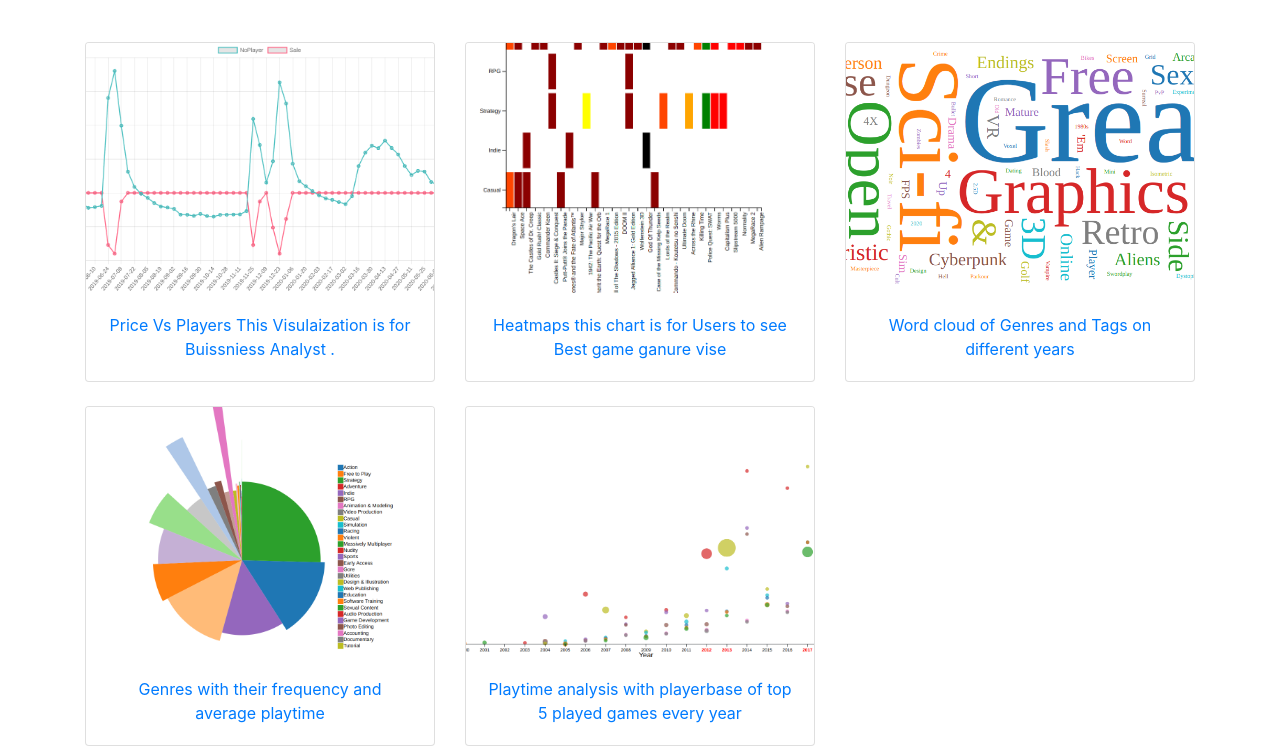
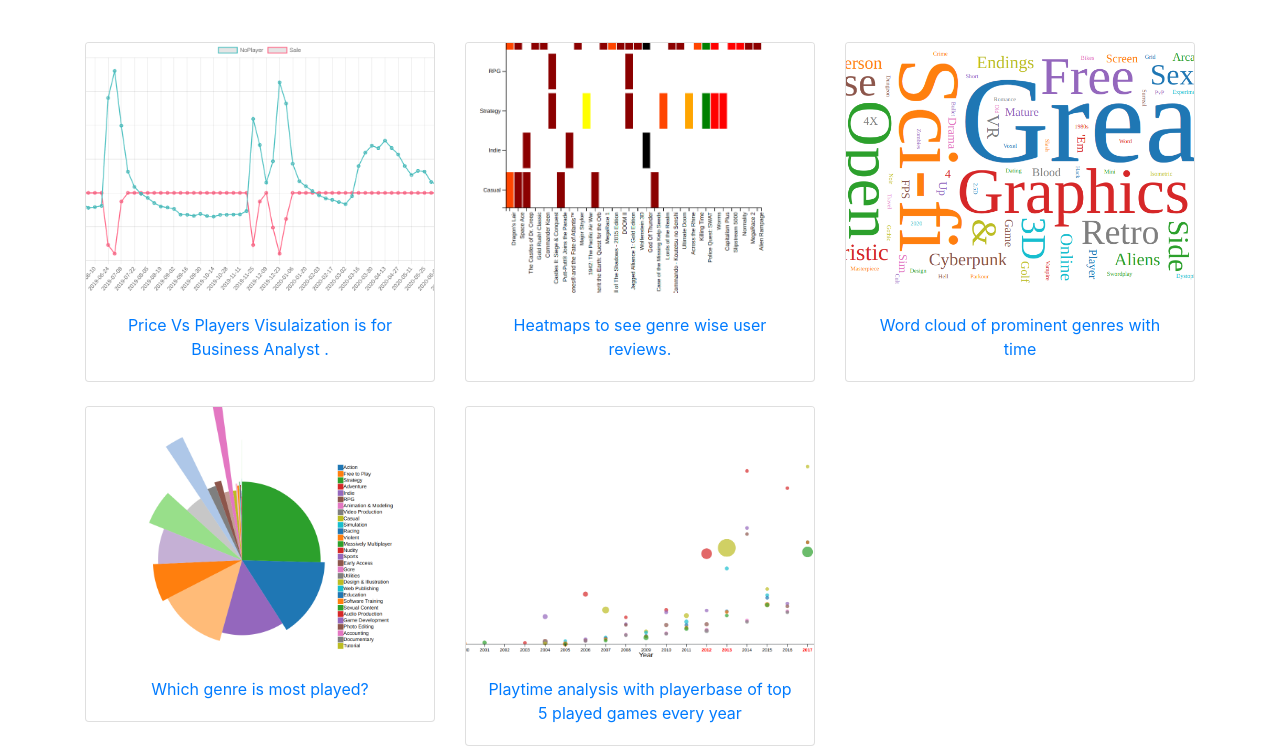
Before and after one commit to harsh-gupta10/Visulization_of_Game_dataset, a plain HTML site: page index.html in a window 1280 px wide. Shown: the part 88-836 px from the top of the page. Drawn offline with nearby package versions, Linux system fonts and the light colour scheme.

Commit message:
Update index.html

```diff
--- a/index.html
+++ b/index.html
@@ -48,7 +48,7 @@
               />
               <div class="card-body">
                 <p class="card-text">
-                  Price Vs Players This Visulaization is for Buissniess Analyst
+                  Price Vs Players Visulaization is for Business Analyst
                   .
                 </p>
               </div>
@@ -66,7 +66,7 @@
               />
               <div class="card-body">
                 <p class="card-text">
-                  Heatmaps this chart is for Users to see Best game ganure vise
+                  Heatmaps to see genre wise user reviews.
                 </p>
               </div>
             </div>
@@ -83,7 +83,7 @@
               />
               <div class="card-body">
                 <p class="card-text">
-                  Word cloud of Genres and Tags on different years
+                  Word cloud of prominent genres with time
                 </p>
               </div>
             </div>
@@ -100,7 +100,7 @@
               />
               <div class="card-body">
                 <p class="card-text">
-                  Genres with their frequency and average playtime
+                  Which genre is most played?
                 </p>
               </div>
             </div>
```
